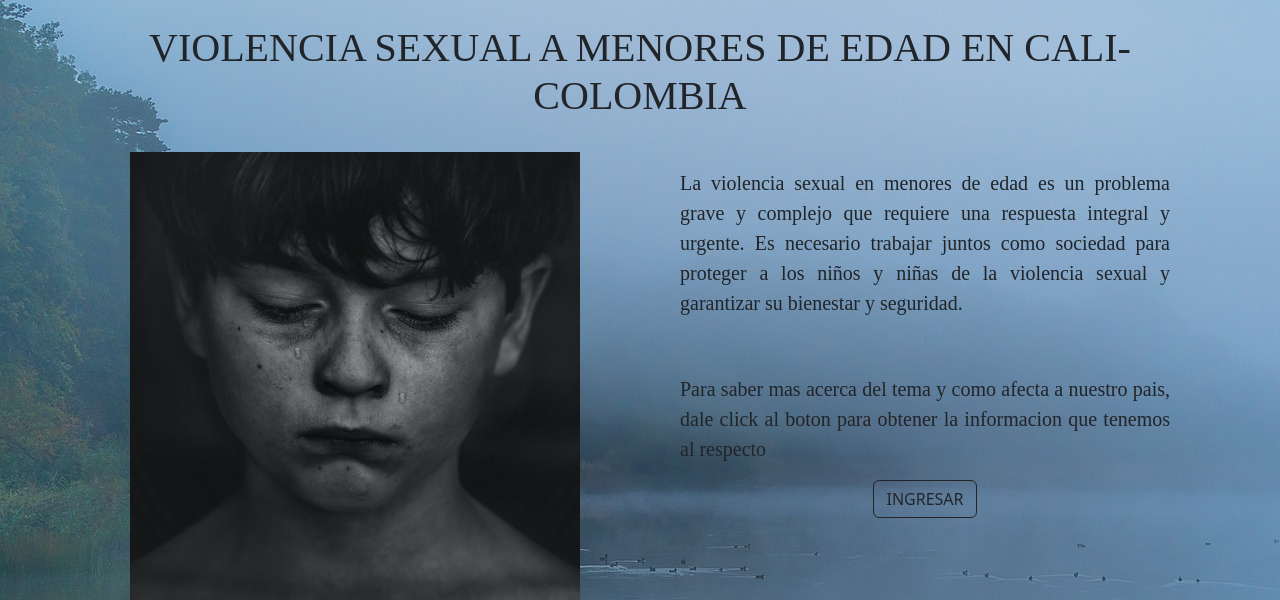
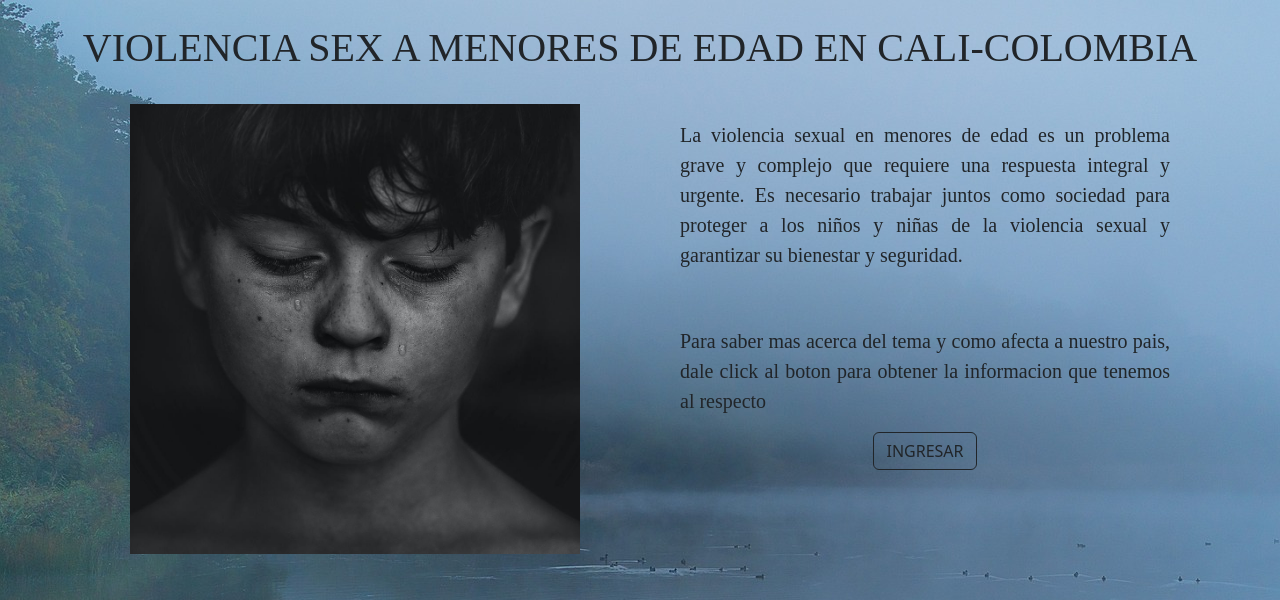
Before and after one commit to esgiva/pagina, a plain HTML site: page index.html in a window 1280 px wide. Shown: the top 600 px of the page. Drawn offline with nearby package versions, Linux system fonts and the light colour scheme.

Commit message:
commit 2

```diff
--- a/index.html
+++ b/index.html
@@ -18,7 +18,7 @@
   <div class="container text-center">
     <div class="row align-items-start">
       <div class="col">
-        <h1>VIOLENCIA SEXUAL A MENORES DE EDAD EN CALI-COLOMBIA</h1>
+        <h1>VIOLENCIA SEX A MENORES DE EDAD EN CALI-COLOMBIA</h1>
       </div>
     </div>
   </div>
```
